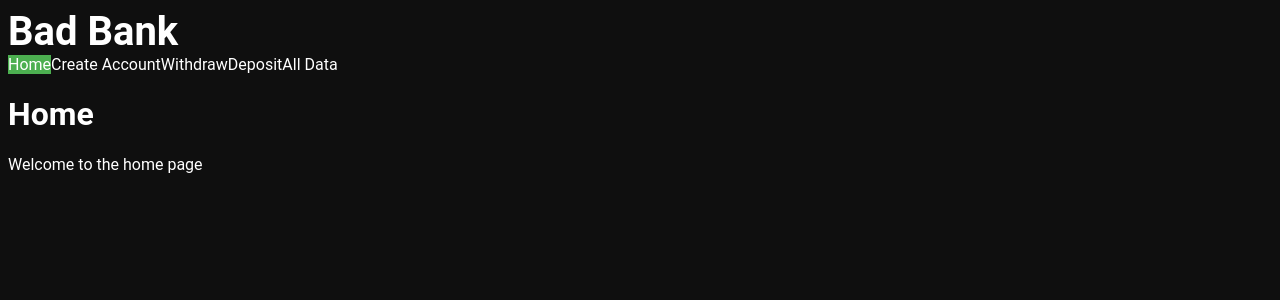
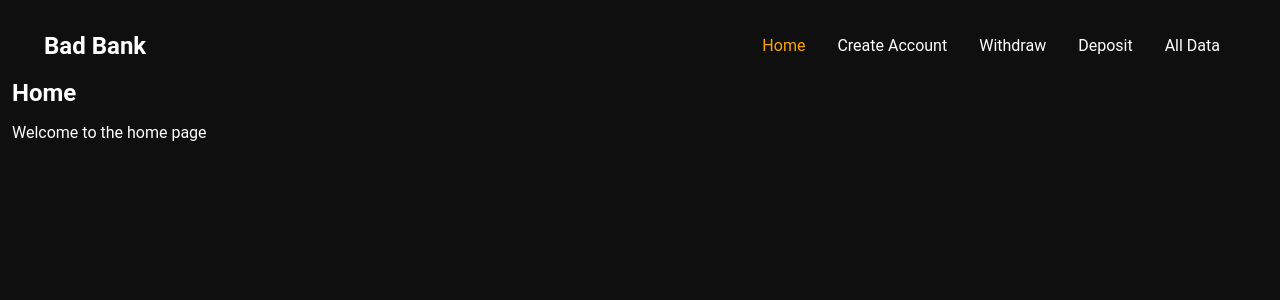
Before and after one commit to FireSquid6/bad-bank, a React (Vite) app: page / in a window 1280 px wide. Shown: the top 300 px of the page. Built offline with nearby package versions, Linux system fonts and the light colour scheme.

Commit message:
add basic styling

```diff
--- a/src/App.css
+++ b/src/App.css
@@ -3,3 +3,50 @@ body {
   color: #fff;
   font-family: 'Roboto', sans-serif;
 }
+
+.app {
+  padding: 4px;
+}
+
+
+h1 {
+  font-size: 1.5rem;
+  font-weight: 700;
+  margin: 0;
+  padding: 0;
+}
+
+h2 {
+  font-size: 1.25rem;
+  font-weight: 700;
+  margin: 0;
+  padding: 0;
+}
+
+h3 {
+  font-size: 1rem;
+  font-weight: 700;
+  margin: 0;
+  padding: 0;
+}
+
+h4 {
+  font-size: 0.875rem;
+  font-weight: 700;
+  margin: 0;
+  padding: 0;
+}
+
+h5 {
+  font-size: 0.75rem;
+  font-weight: 700;
+  margin: 0;
+  padding: 0;
+}
+
+h6 {
+  font-size: 0.625rem;
+  font-weight: 700;
+  margin: 0;
+  padding: 0;
+}
--- a/src/App.tsx
+++ b/src/App.tsx
@@ -10,7 +10,7 @@ import CreateAccount from './pages/create-account/CreateAccount'
 
 function App() {
   return (
-    <div className="App">
+    <div className="app">
       <BrowserRouter>
         <Header />
         <Routes>
--- a/src/header/Header.css
+++ b/src/header/Header.css
@@ -1,15 +1,34 @@
 .active {
-  background-color: #4CAF50;
-  color: white;
+  color: orange;
 }
 
 .nav-item {
   transition: all 0.2s ease-in-out;
+  padding: 0.5rem 1rem;
+  cursor: pointer;
+}
+
+.nav-item:hover {
+  color: rgb(249, 191, 85);
 }
 
 header h1 {
-  font-size: 2.5rem;
+  font-size: 1.5rem;
   font-weight: 700;
   margin: 0;
   padding: 0;
 }
+
+header {
+  display: flex;
+  justify-content: space-between;
+  align-items: center;
+  padding: 1rem 2rem;
+  background-color: #0f0f0f;
+}
+
+nav {
+  display: flex;
+  justify-content: space-between;
+  align-items: center;
+}
```
